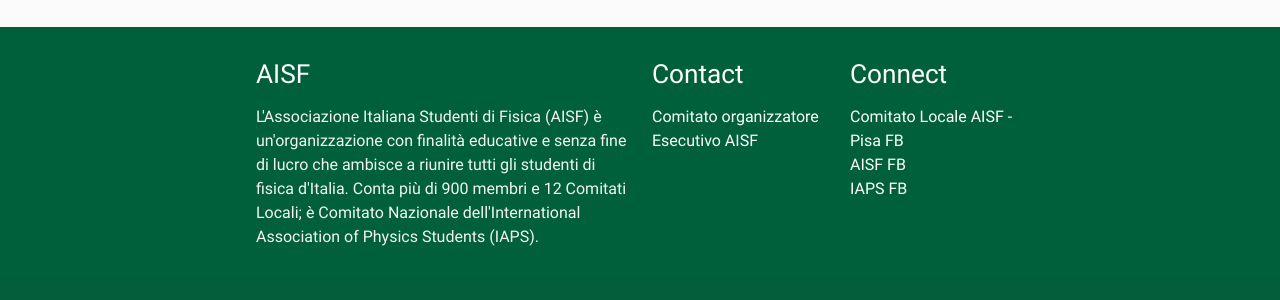
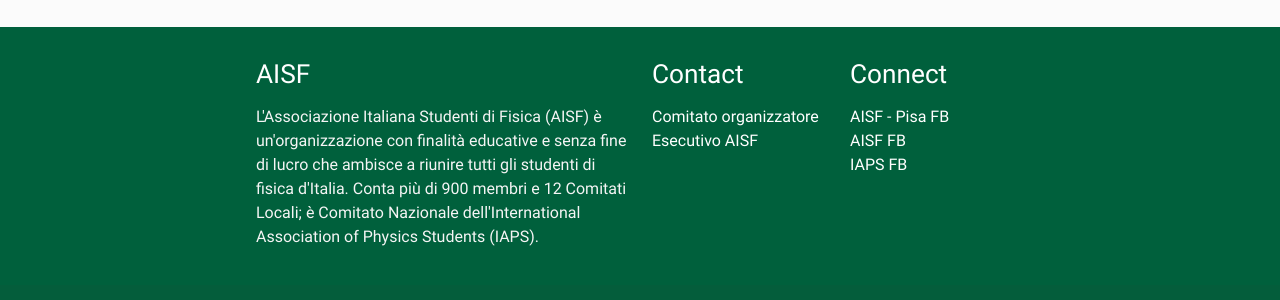
Before and after one commit to AndreaGurgone/AndreaGurgone.github.io, a Jekyll site: the page built from index.html, in a window 1280 px wide. Shown: the part 1649-1949 px from the top of the page. Built offline with Jekyll 4.4.1, drawn with Linux system fonts in a browser that asks for light colours; nearby versions of some CDN libraries.

Commit message:
Update footer.yml

```diff
--- a/_data/footer.yml
+++ b/_data/footer.yml
@@ -8,7 +8,7 @@
     mail: esecutivo@ai-sf.it
 
 connect:
-  - name: Comitato Locale AISF - Pisa FB
+  - name: AISF - Pisa FB
     url: https://www.facebook.com/ComitatoLocalePisa/
   - name: AISF FB
     url: http://www.facebook.com/ass.it.stud.fis
```
